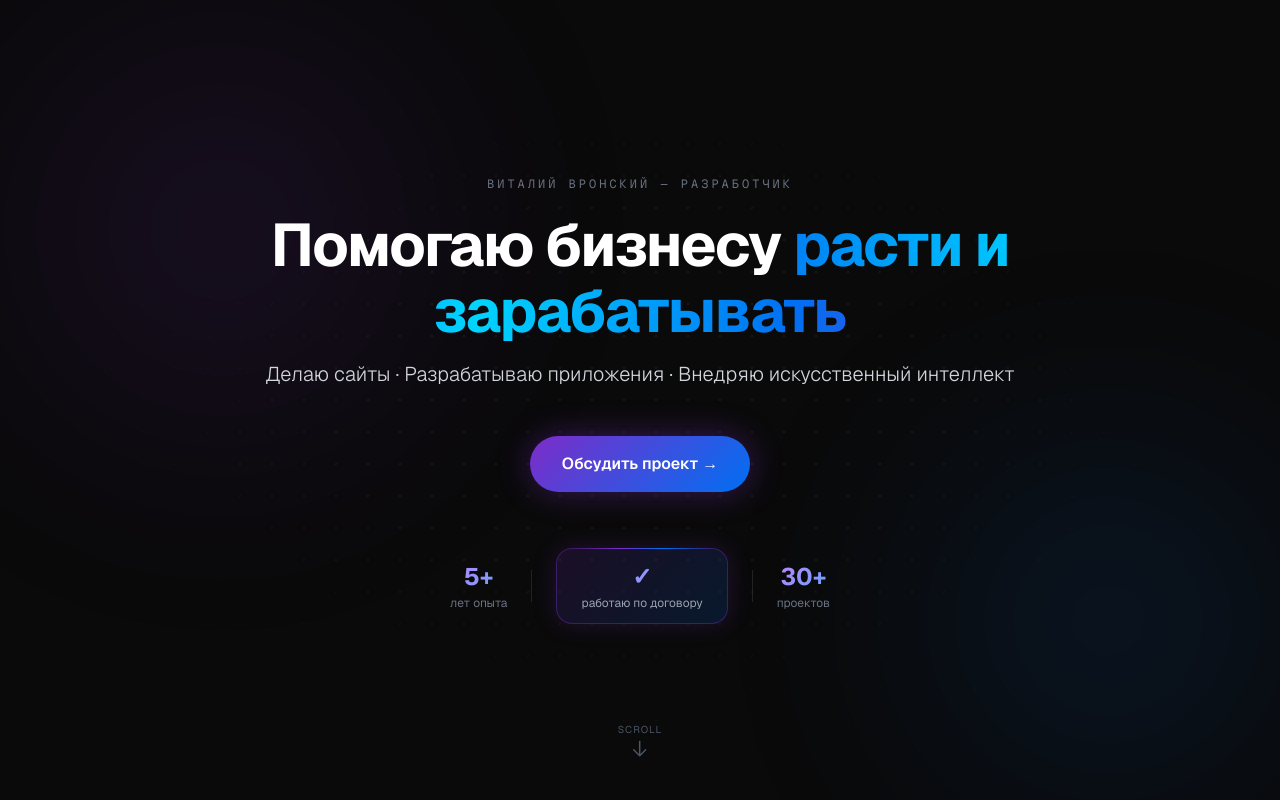
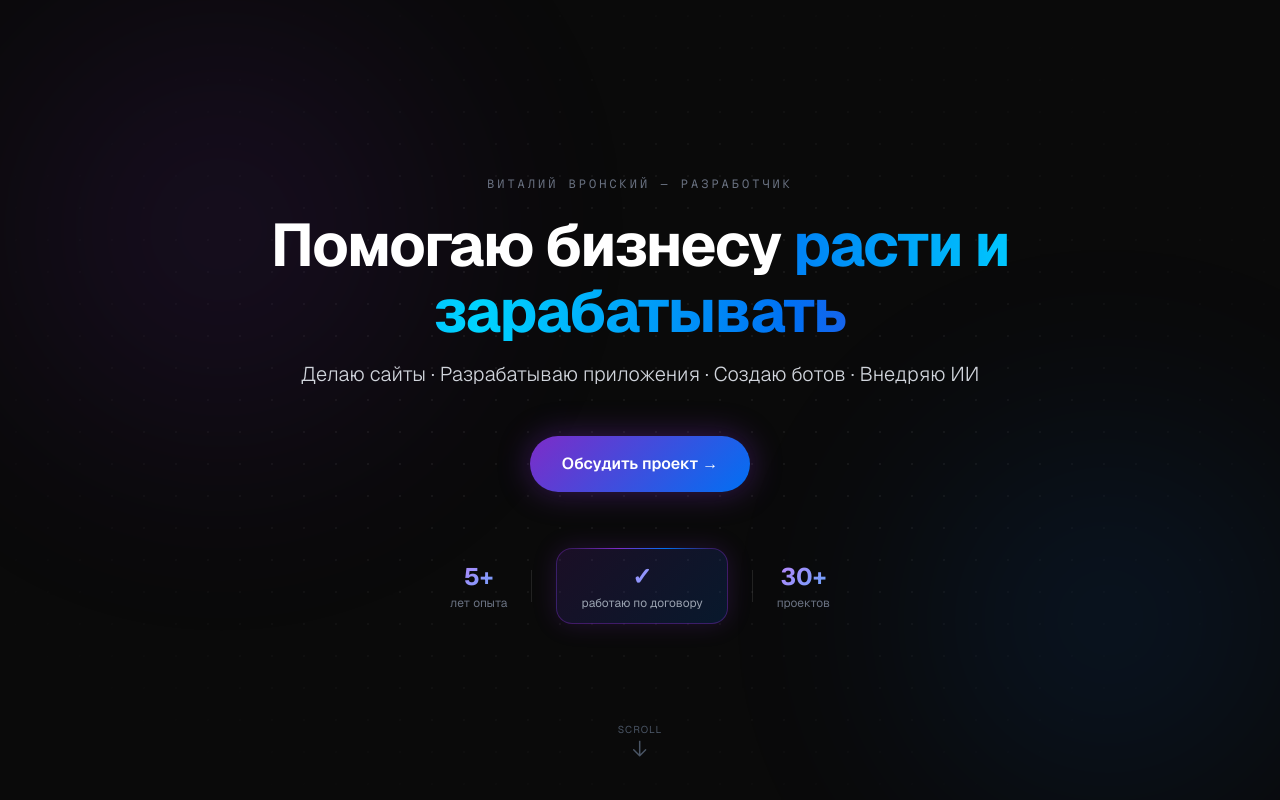
Before and after one commit to vronskyvitaly/next-portfolio-dvertising, a Next.js app: page / in a window 1280 px wide. Shown: the top 800 px of the page. Built offline with nearby package versions, Linux system fonts and the light colour scheme.

Commit message:
feat(hero): добавить «создаю ботов» в подзаголовок

```diff
--- a/src/components/Hero.tsx
+++ b/src/components/Hero.tsx
@@ -57,7 +57,7 @@ export default function Hero() {
 
         {/* Подзаголовок прямой */}
         <p className="text-lg sm:text-xl text-gray-300 mb-12 font-light">
-          Делаю сайты · Разрабатываю приложения · Внедряю искусственный интеллект
+          Делаю сайты · Разрабатываю приложения · Создаю ботов · Внедряю ИИ
         </p>
 
         {/* CTA */}
```
